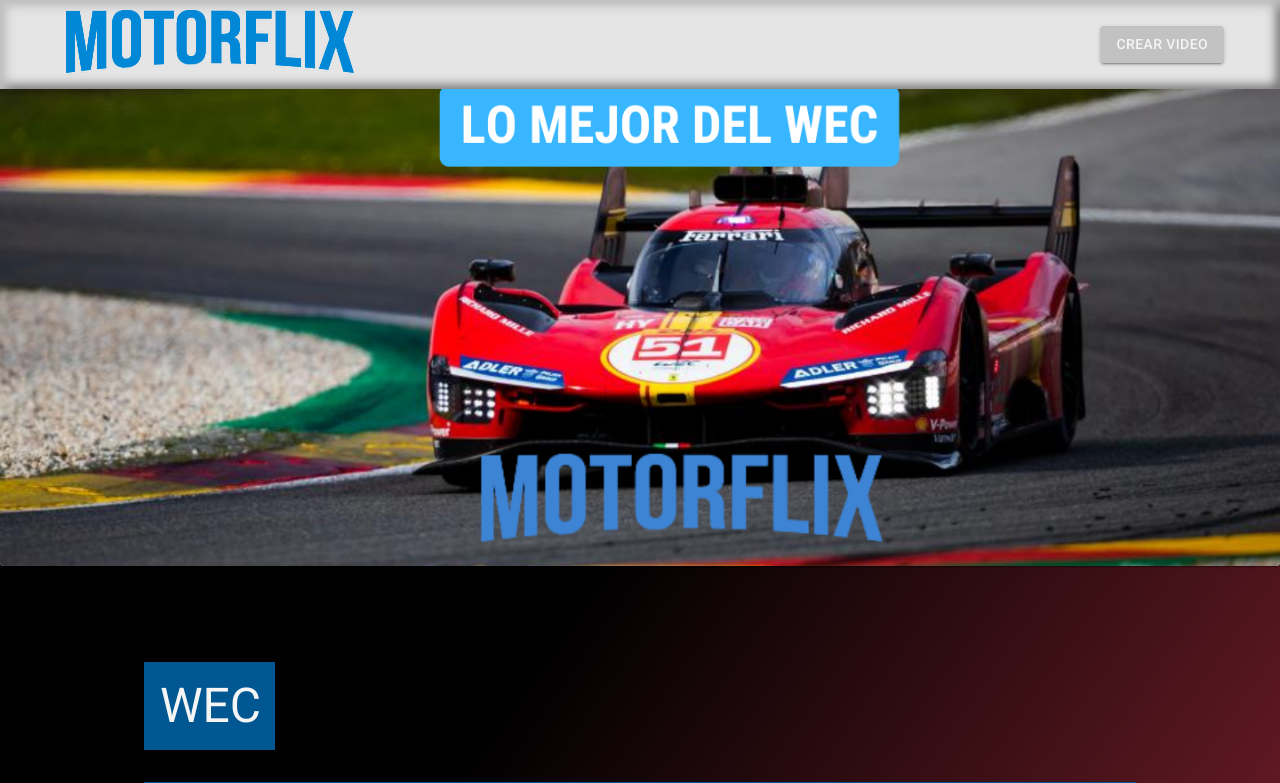
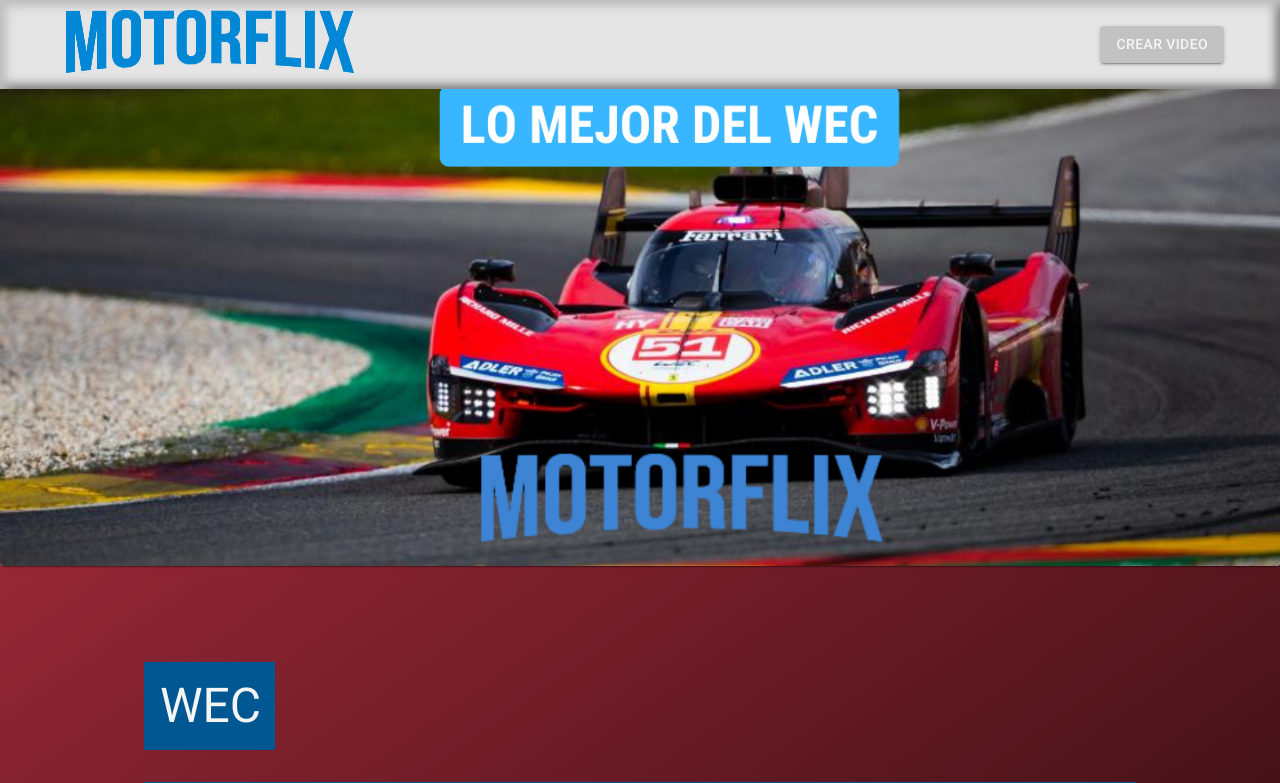
Before and after one commit to stefifm/motorflix, a React (Vite) app: page / in a window 1280 px wide. Shown: the top 783 px of the page. Built offline with nearby package versions, Linux system fonts and the light colour scheme.

Commit message:
Change gradient for background

```diff
--- a/src/Global.js
+++ b/src/Global.js
@@ -3,7 +3,7 @@
   colorBlack,
   colorRedDark,
   fontWeightLight,
-  fontWeightNormal,
+  fontWeightNormal
 } from './components/UI/variablesStyle'
 
 import '@fontsource/roboto/300.css'
@@ -16,7 +16,7 @@
 export const GlobalStyle = createGlobalStyle`
   body {
     font-family: 'Roboto', sans-serif;
-    background: -webkit-linear-gradient(145deg, ${colorRedDark} 20%, ${colorBlack} 70%);
+    background: linear-gradient(145deg, ${colorRedDark} 0%, ${colorBlack} 70%);
   }
 
   h1 {
```
